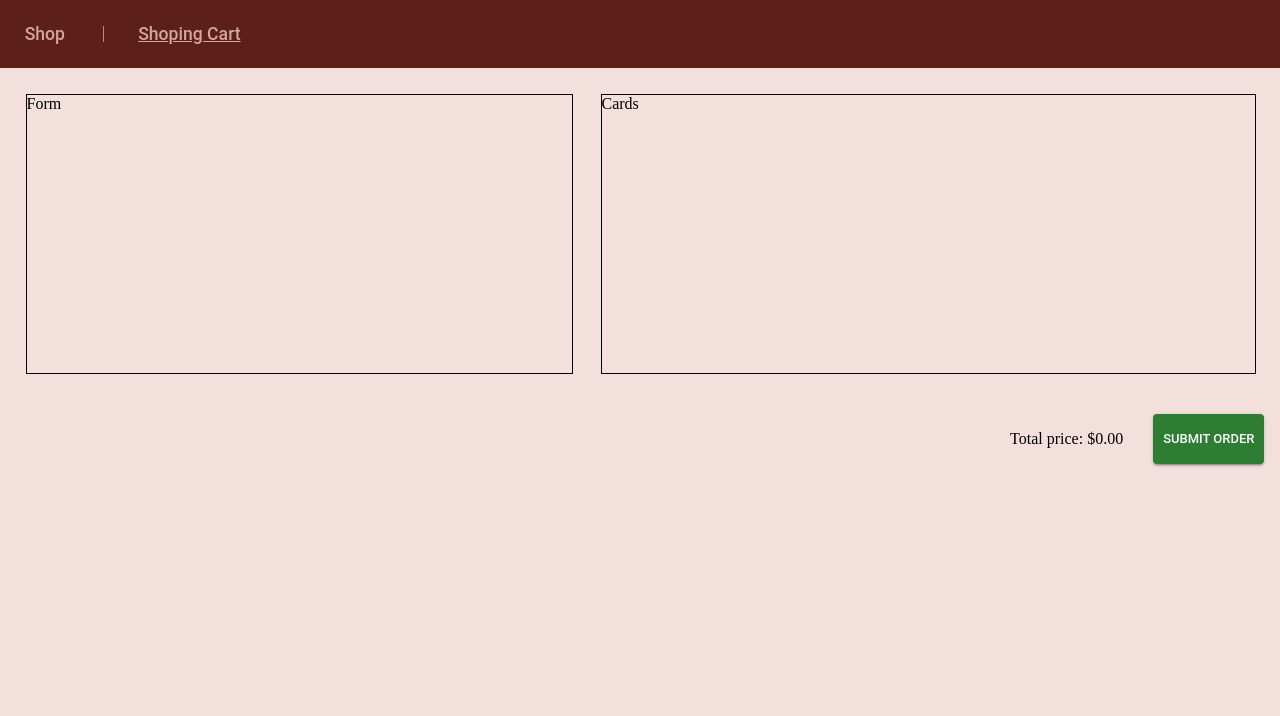
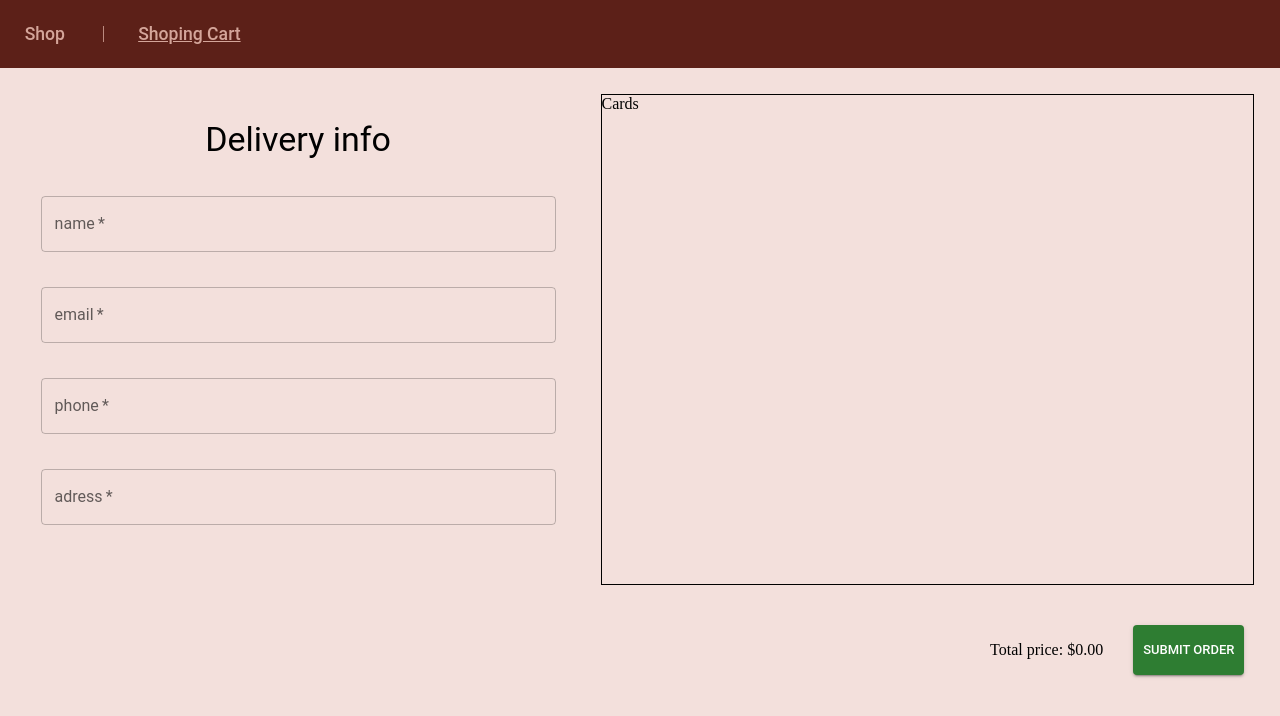
Before and after one commit to NataliaIv90/eliftech-test-delivery-app, a React (Create React App) app: page /cart in a window 1280 px wide. Shown: the top 716 px of the page. Built offline with nearby package versions, Linux system fonts and the light colour scheme.

Commit message:
feat: add cart form

```diff
--- a/src/index.css
+++ b/src/index.css
@@ -2,3 +2,7 @@ body {
   margin: 0;
   background-color: #f3e0dc;
 }
+
+* {
+  box-sizing: border-box;
+}
--- a/src/pages/shoppingCart/Cart.js
+++ b/src/pages/shoppingCart/Cart.js
@@ -1,14 +1,24 @@
+import { useState } from 'react';
 import { CartWrapper } from './Cart.styled';
 import { CartFooter } from './cartFooter/CartFooter';
 import { CartForm } from './cartForm/CartForm';
 import { Cards } from './cards/Cards';
 
-const sendOrder = () => alert('order was sent');
+export const Cart = () => {
+  const [formValues, setFormValues] = useState(
+    {
+      'name': '',
+      'email': '',
+      'phone': '',
+      'adress': '',
+    }
+  );
 
-export const Cart = () => {
+  const sendOrder = () => alert(JSON.stringify(formValues));
+
   return (
     <CartWrapper>
-      <CartForm />
+      <CartForm formValues={formValues} setFormValues={setFormValues} />
       <Cards />
       <CartFooter sendOrder={sendOrder} />
     </CartWrapper>
--- a/src/pages/shoppingCart/cartForm/CartForm.js
+++ b/src/pages/shoppingCart/cartForm/CartForm.js
@@ -1,7 +1,56 @@
-import { CartFormWrapper } from './CartForm.styled';
+import { Typography } from '@mui/material';
+import { CartFormWrapper, FormItem, StyledTextField } from './CartForm.styled';
 
-export const CartForm = () => {
+const formFieldsData = [
+  {
+    name: 'Name',
+    type: 'text',
+    id: 'name'
+  },
+  {
+    name: 'Email',
+    type: 'email',
+    id: 'email'
+  },
+  {
+    name: 'Phone',
+    type: 'text',
+    id: 'phone'
+  },
+  {
+    name: 'Adress',
+    type: 'text',
+    id: 'adress'
+  }
+]
+
+export const CartForm = ({ formValues, setFormValues }) => {
+  // const [formValues, setFormValues] = useState(
+  //   {
+  //     'name': '',
+  //     'email': '',
+  //     'phone': '',
+  //     'adress': '',
+  //   }
+  // );
   return (
-    <CartFormWrapper>Form</CartFormWrapper>
+    <CartFormWrapper>
+      <Typography type='h1' variant='h4' align='center' >Delivery info</Typography>
+
+      {formFieldsData.map((el) => (
+        <FormItem key={el.id}>
+          <StyledTextField
+            required
+            label={el.id}
+            id="outlined-size-small"
+            size="medium"
+            value={formValues[el.id]}
+            onChange={(event) => {
+              setFormValues({ ...formValues, [el.id]: event.target.value });
+            }}
+          />
+        </FormItem>
+      ))}
+    </CartFormWrapper>
   )
 }
--- a/src/pages/shoppingCart/cartForm/CartForm.styled.js
+++ b/src/pages/shoppingCart/cartForm/CartForm.styled.js
@@ -1,7 +1,17 @@
-import { styled } from "@mui/material";
+import { styled, TextField } from "@mui/material";
 
-export const CartFormWrapper = styled('div')({
+export const CartFormWrapper = styled('form')({
   gridArea: 'form',
   width: '100%',
-  border: '1px solid black',
-})
+  padding: '25px 15px',
+});
+
+export const FormItem = styled('div')({
+  margin: '35px 0',
+  padding: 0,
+  width: '100%',
+});
+
+export const StyledTextField = styled(TextField)({
+  width: '100%',
+});
```
